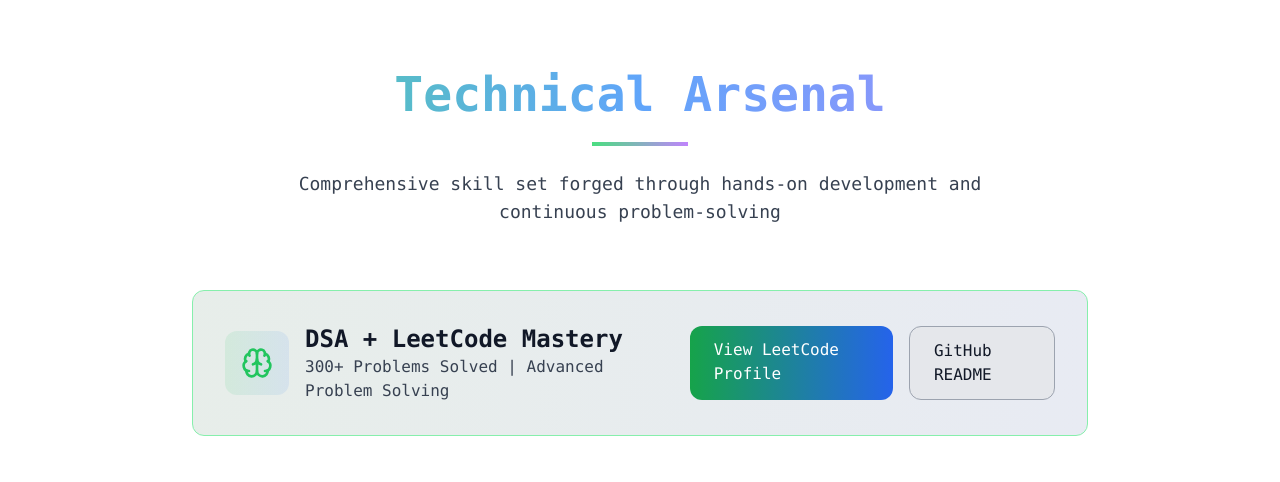
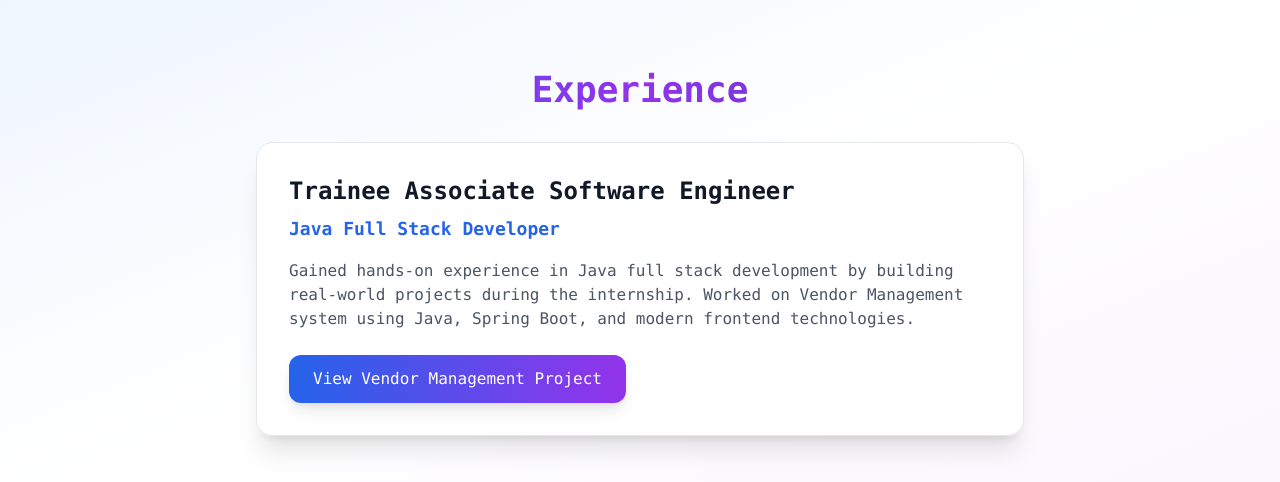
Before and after one commit to perumal-hacker/perumal--portfolio, a React (Vite) app: page / in a window 1280 px wide. Shown: the part 2137-2619 px from the top of the page. Built offline with nearby package versions, Linux system fonts and the light colour scheme; no server answers.

Commit message:
Changes
Co-authored-by: perumal-hacker <151482838+perumal-hacker@users.noreply.github.com>

```diff
--- a/src/pages/Index.tsx
+++ b/src/pages/Index.tsx
@@ -28,6 +28,35 @@ const Index = () => {
         <main>
           <HeroSection />
           <AboutSection />
+
+          {/* Experience Section */}
+          <section id="experience" className="section-padding bg-gradient-to-br from-blue-50 via-white to-purple-50 dark:from-gray-900 dark:via-black dark:to-gray-800">
+            <div className="max-w-7xl mx-auto text-center px-4">
+              <h2 className="text-3xl sm:text-4xl font-bold bg-gradient-to-r from-blue-600 via-purple-600 to-blue-800 dark:from-green-400 dark:via-blue-400 dark:to-purple-400 bg-clip-text text-transparent mb-8 font-mono">
+                Experience
+              </h2>
+              <div className="bg-white/90 dark:bg-gray-900/90 backdrop-blur-lg border border-gray-200 dark:border-gray-700 hover:border-blue-500 dark:hover:border-green-500/50 p-6 sm:p-8 rounded-2xl max-w-3xl mx-auto transition-all duration-300 shadow-xl text-left">
+                <h3 className="text-xl sm:text-2xl font-bold text-gray-900 dark:text-white mb-2 font-mono">
+                  Trainee Associate Software Engineer
+                </h3>
+                <p className="text-base sm:text-lg text-blue-600 dark:text-green-400 font-semibold font-mono mb-4">
+                  Java Full Stack Developer
+                </p>
+                <p className="text-gray-600 dark:text-gray-300 font-mono mb-6">
+                  Gained hands-on experience in Java full stack development by building real-world projects during the internship. Worked on Vendor Management system using Java, Spring Boot, and modern frontend technologies.
+                </p>
+                <a
+                  href="https://github.com/perumal-hacker/Vendor-Management"
+                  target="_blank"
+                  rel="noopener noreferrer"
+                  className="inline-flex items-center gap-2 px-6 py-3 bg-gradient-to-r from-blue-600 to-purple-600 dark:from-green-600 dark:to-blue-600 text-white rounded-lg hover:from-blue-700 hover:to-purple-700 dark:hover:from-green-700 dark:hover:to-blue-700 transition-all duration-300 font-mono font-medium shadow-lg"
+                >
+                  View Vendor Management Project
+                </a>
+              </div>
+            </div>
+          </section>
+
           <SkillsSection />
           <ProjectsSection />
           <LeetCodeSection />
```
